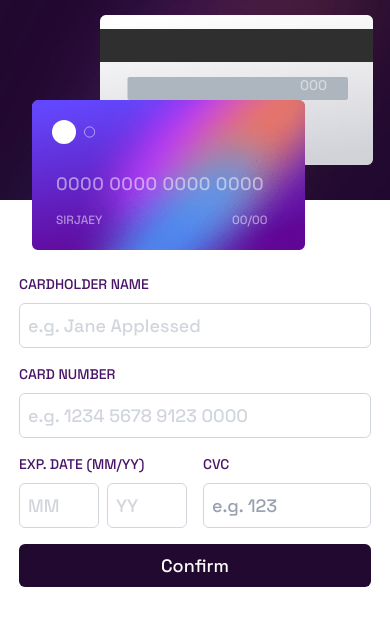
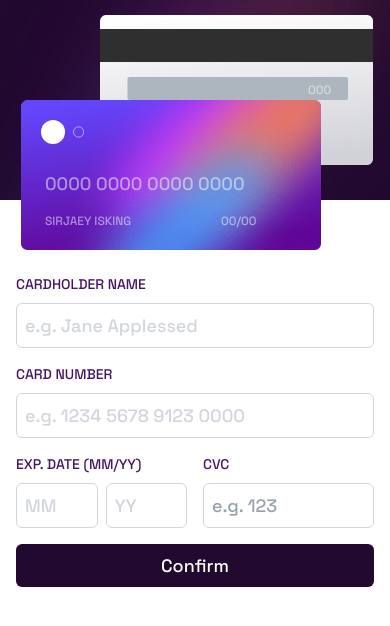
Before and after one commit to sirjaey/interactive-card-details, a React (Vite) app: page / in a window 390 px wide. Shown: the top 626 px of the page. Built offline with nearby package versions, Linux system fonts and the light colour scheme.

Commit message:
MOBILE-FIX

```diff
--- a/src/App.jsx
+++ b/src/App.jsx
@@ -57,25 +57,25 @@ function Card({ cardHolder, cardNumber, expDate, cvc }) {
 					<img
 						src="./images/bg-card-back.png"
 						alt="card-back"
-						className="w-full h-full"
+						className="w-[300px] h-[150px] md:w-full md:h-full"
 					/>
-					<div className="absolute top-15 left-50 md:top-20 md:left-65 text-white text-sm">
+					<div className="absolute top-16 left-52 md:top-20 md:left-65 text-white text-sm">
 						<input
 							type="text"
 							placeholder="000"
 							value={cvc}
-							className="w-full bg-transparent border-none placeholder:gray-300 focus:outline-none focus:ring-0"
+							className="w-full bg-transparent text-[12px] border-none placeholder:gray-300 focus:outline-none focus:ring-0"
 							disabled
 						/>
 					</div>
 				</div>
 			</div>
-			<div className="absolute top-25 left-8 md:left-35 w-[70%] md:w-full flex items-center justify-center">
+			<div className="absolute top-25 right-6 md:left-35 w-full md:w-full flex items-center justify-center">
 				<div className="relative">
 					<img
 						src="./images/bg-card-front.png"
 						alt="card-front"
-						className="w-full"
+						className="w-[300px] h-[150px] md:w-full md:h-full"
 					/>
 
 					<div className="absolute top-5 left-5 w-[100px] h-[50px] ">
@@ -91,14 +91,14 @@ function Card({ cardHolder, cardNumber, expDate, cvc }) {
 							placeholder="0000 0000 0000 0000"
 							value={cardNumber}
 							className="w-full
-								text-cener md:text-left px-6 md:px-6 tracking-wide bg-transparent border-none text-white placeholder:gray-300 focus:outline-none focus:ring-0"
+								text-cener md:text-left px-6 md:px-6 tracking-normal bg-transparent border-none text-white placeholder:gray-300 focus:outline-none focus:ring-0"
 							disabled
 						/>
 					</div>
 					<div className="absolute bottom-5 left-6 text-white text-sm">
 						<input
 							type="text"
-							placeholder="SIRJAEY"
+							placeholder="SIRJAEY ISKING"
 							className="w-full bg-transparent text-[12px] border-none placeholder:gray-300 focus:outline-none focus:ring-0"
 							value={cardHolder}
 							disabled
@@ -154,8 +154,8 @@ function Form({
 	const maxLength = 2; // Maximum length for month and year inputs
 
 	return (
-		<div className="flex flex-col items-center justify-center h-[300px] sm:h-[400px] md:h-full pt-0  sm:pt-6 md:pt-0">
-			<form className="w-full px-4 max-w-sm bg-white rounded-lg">
+		<div className="flex flex-col items-center justify-center h-[300px] px-0 sm:h-[400px] w-full md:h-full pt-0  sm:pt-6 md:pt-0">
+			<form className="w-full max-w-full sm:max-w-sm px-4 sm:px-8 bg-white rounded-lg">
 				<label htmlFor="CARDHOLDER NAME">
 					<span className="block text-[14px] text-[hsl(278,68%,24%)] mb-2">
 						CARDHOLDER NAME
```
